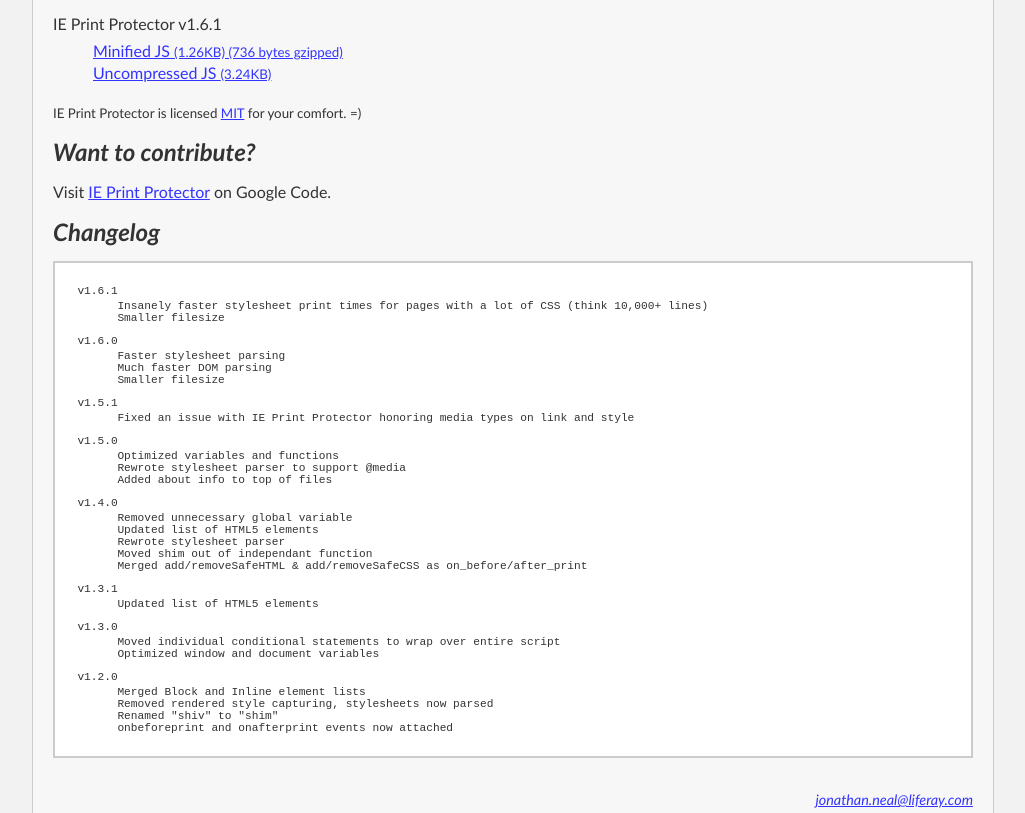
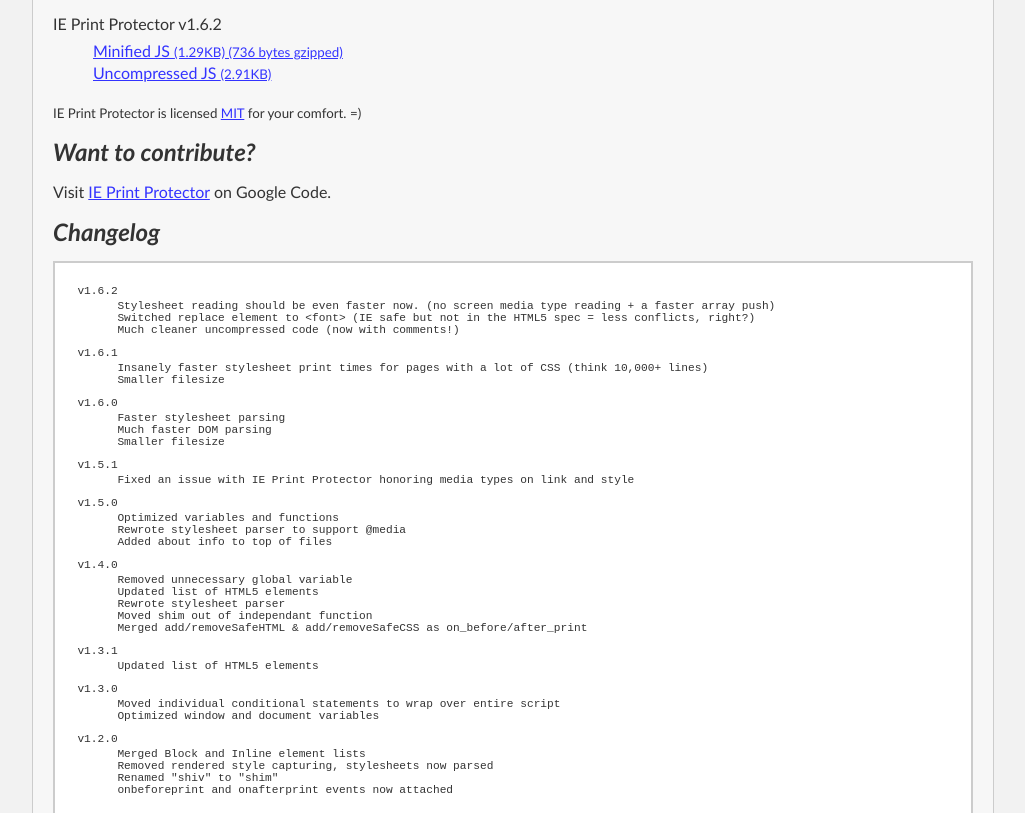
Before and after one commit to saan1984/ie-print-protector, a plain HTML site: page index.html in a window 1280 px wide. Shown: the part 1803-2616 px from the top of the page, without its empty margins (127-1152 px from the left). Drawn offline with Linux system fonts and the light colour scheme.

Commit message:
1.6.2 docs

```diff
--- a/index.html
+++ b/index.html
@@ -183,13 +183,13 @@
 						</h1>
 						<dl>
 							<dt>
-								IE Print Protector v1.6.1
+								IE Print Protector v1.6.2
 							</dt>
 							<dd>
-								<a href="javascript/iepp.1-6-1.min.js">Minified JS <small>(1.26KB) (736 bytes gzipped)</small></a>
+								<a href="javascript/iepp.1-6-2.min.js">Minified JS <small>(1.29KB) (736 bytes gzipped)</small></a>
 							</dd>
 							<dd>
-								<a href="javascript/iepp.1-6-1.js">Uncompressed JS <small>(3.24KB)</small></a>
+								<a href="javascript/iepp.1-6-2.js">Uncompressed JS <small>(2.91KB)</small></a>
 							</dd>
 						</dl>
 						<p>
@@ -206,6 +206,20 @@
 								Changelog
 							</h2>
 							<div style="font: 70% monospace; background: #FFF; border: 2px solid #CCC; padding: 1em 2em;">
+								<dl>
+									<dt>
+										v1.6.2
+									</dt>
+									<dd>
+										Stylesheet reading should be even faster now. (no screen media type reading + a faster array push)
+									</dd>
+									<dd>
+										Switched replace element to &lt;font&gt; (IE safe but not in the HTML5 spec = less conflicts, right?)
+									</dd>
+									<dd>
+										Much cleaner uncompressed code (now with comments!)
+									</dd>
+								</dl>
 								<dl>
 									<dt>
 										v1.6.1
```
